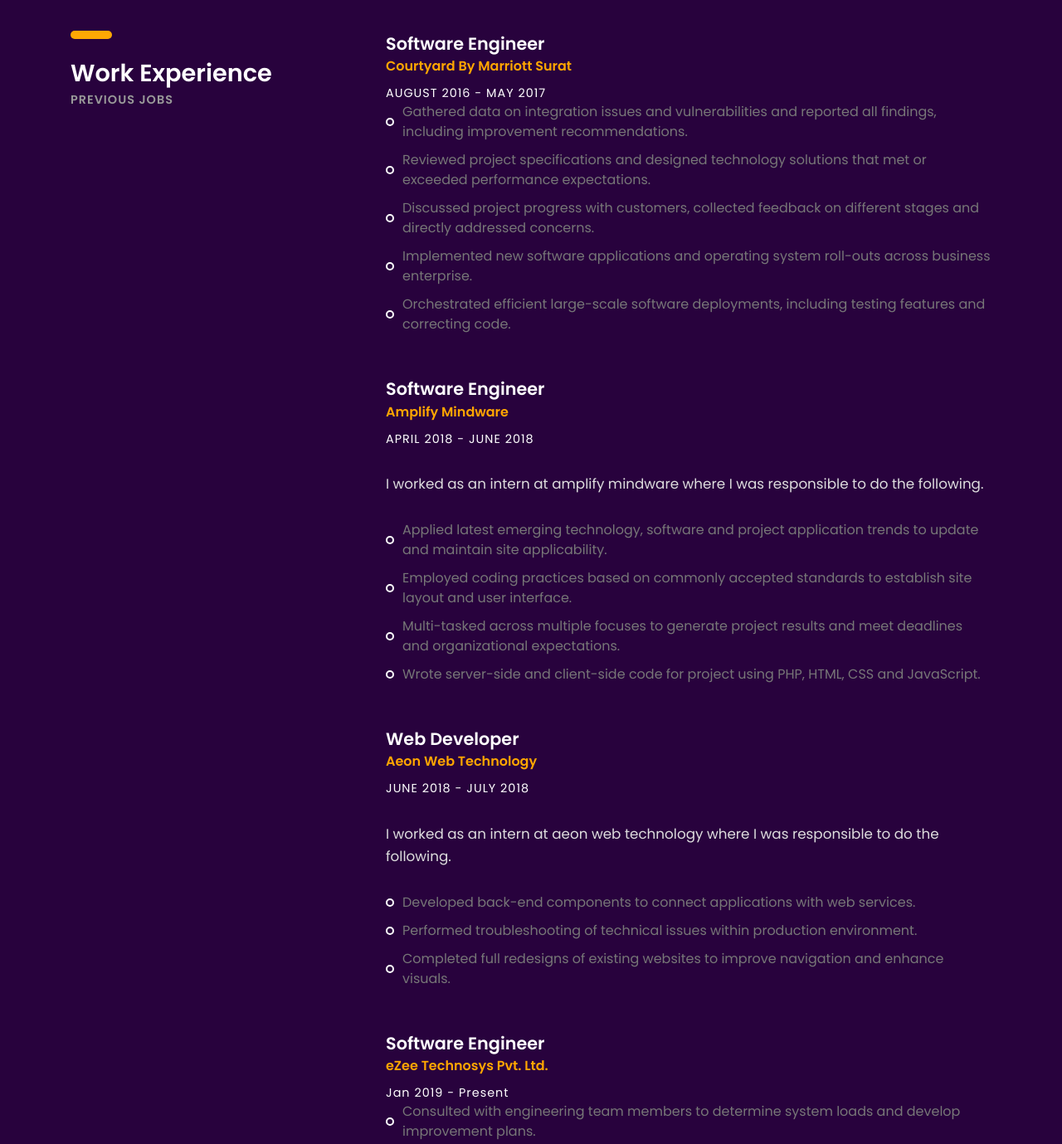
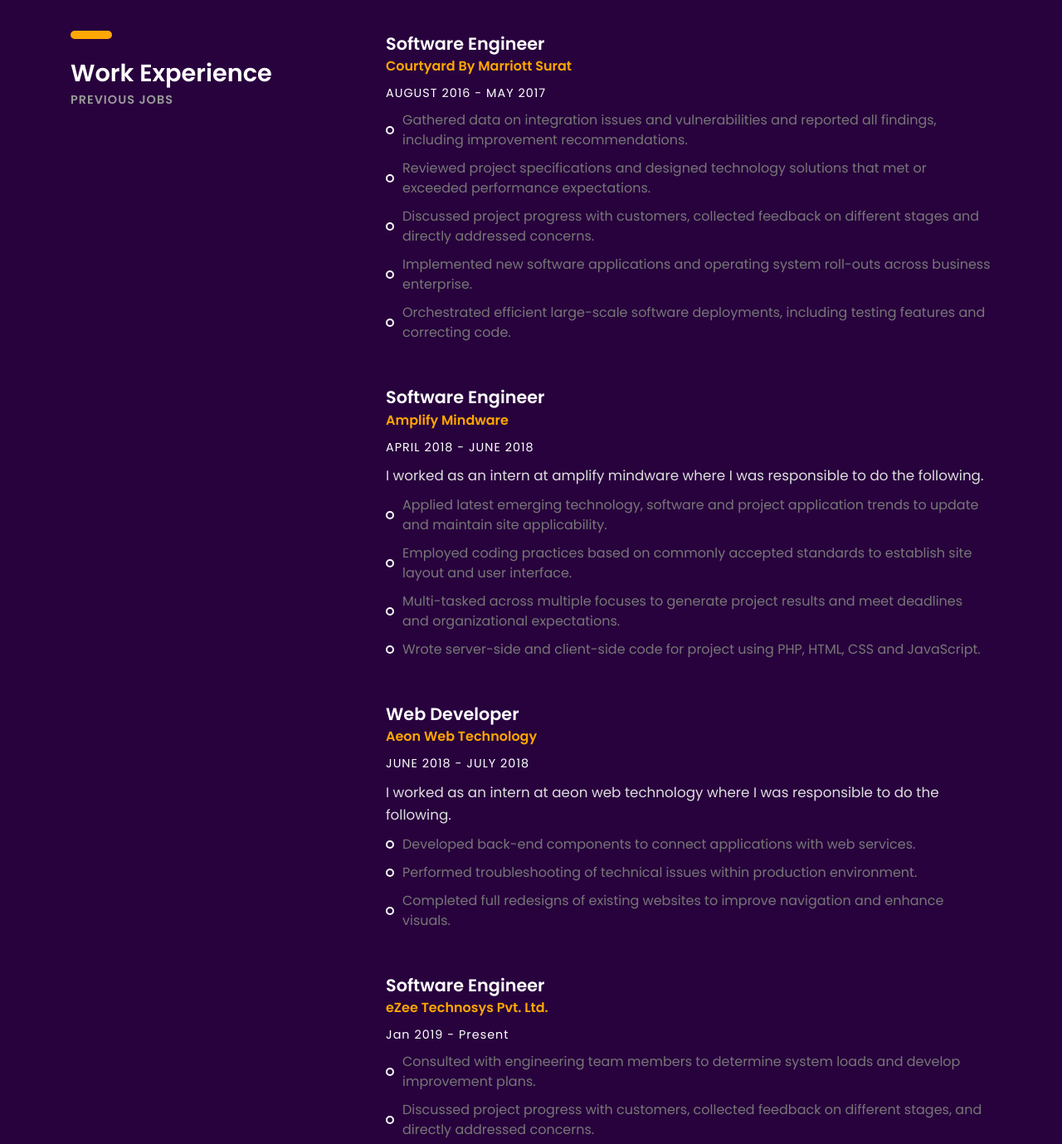
Before and after one commit to ManthanBhatt/manthanbhatt.github.io, a plain HTML site: page index.html in a window 1280 px wide. Shown: the part 1600-2979 px from the top of the page at 83% size. Drawn offline with Linux system fonts and the light colour scheme; files whose address does not match are found by name.

Commit message:
Update index.html

```diff
--- a/index.html
+++ b/index.html
@@ -1,7 +1,7 @@
 <!DOCTYPE HTML>
 <html lang="en">
 <head>
-	<title>Manthan Bhatt | Software Engineer</title>
+	<title>Manthan Bhatt</title>
 	<meta http-equiv="X-UA-Compatible" content="IE=edge">
     <meta name="viewport" content="width=device-width, initial-scale=1">
 	<meta charset="UTF-8">
@@ -213,7 +213,7 @@
 <!-- 						<p class="font-semi-white margin-tb-30">
 
 						</p> -->
-						<ul class="list margin-b-30">
+						<ul class="list margin-b-30 margin-t-10">
 						    <li>Gathered data on integration issues and vulnerabilities and reported all findings, including improvement recommendations.</li>
 						    <li>Reviewed project specifications and designed technology solutions that met or exceeded performance expectations.</li>
 						    <li>Discussed project progress with customers, collected feedback on different stages and directly addressed concerns.</li>
@@ -226,8 +226,8 @@
 						<h4><b>Software Engineer</b></h4>
 						<h5 class="font-yellow"><b>Amplify Mindware</b></h5>
 						<h6 class="margin-t-10">APRIL 2018 - JUNE 2018</h6>
-						<p class="font-semi-white margin-tb-30">I worked as an intern at amplify mindware where I was responsible to do the following.</p>
-						<ul class="list margin-b-30">
+						<p class="font-semi-white margin-t-10">I worked as an intern at amplify mindware where I was responsible to do the following.</p>
+						<ul class="list margin-b-30 margin-t-10">
 							<li>Applied latest emerging technology, software and project application trends to update and maintain site applicability.</li>
 							<li>Employed coding practices based on commonly accepted standards to establish site layout and user interface.</li>
 							<li>Multi-tasked across multiple focuses to generate project results and meet deadlines and organizational expectations.</li>
@@ -239,8 +239,8 @@
 						<h4><b>Web Developer</b></h4>
 						<h5 class="font-yellow"><b>Aeon Web Technology</b></h5>
 						<h6 class="margin-t-10">JUNE 2018 - JULY 2018</h6>
-						<p class="font-semi-white margin-tb-30">I worked as an intern at aeon web technology where I was responsible to do the following.</p>
-						<ul class="list margin-b-30">
+						<p class="font-semi-white margin-t-10">I worked as an intern at aeon web technology where I was responsible to do the following.</p>
+						<ul class="list margin-b-30 margin-t-10">
 						    <li>Developed back-end components to connect applications with web services.</li>
 						    <li>Performed troubleshooting of technical issues within production environment.</li>
 						    <li>Completed full redesigns of existing websites to improve navigation and enhance visuals.</li>
@@ -252,7 +252,7 @@
 						<h5 class="font-yellow"><b>eZee Technosys Pvt. Ltd.</b></h5>
 						<h6 class="margin-t-10">Jan 2019 - Present</h6>
 <!-- 						<p class="font-semi-white margin-tb-30">I worked as an intern at aeon web technology where I was responsible for the development of the business logic and UI enhancement.</p> -->
-						<ul class="list margin-b-30">
+						<ul class="list margin-b-30 margin-t-10">
 							<li>Consulted with engineering team members to determine system loads and develop improvement plans.</li>
 							<li>Discussed project progress with customers, collected feedback on different stages, and directly addressed concerns.</li>
 							<li>Reviewed code, debugged problems, and corrected issues.</li>
```
